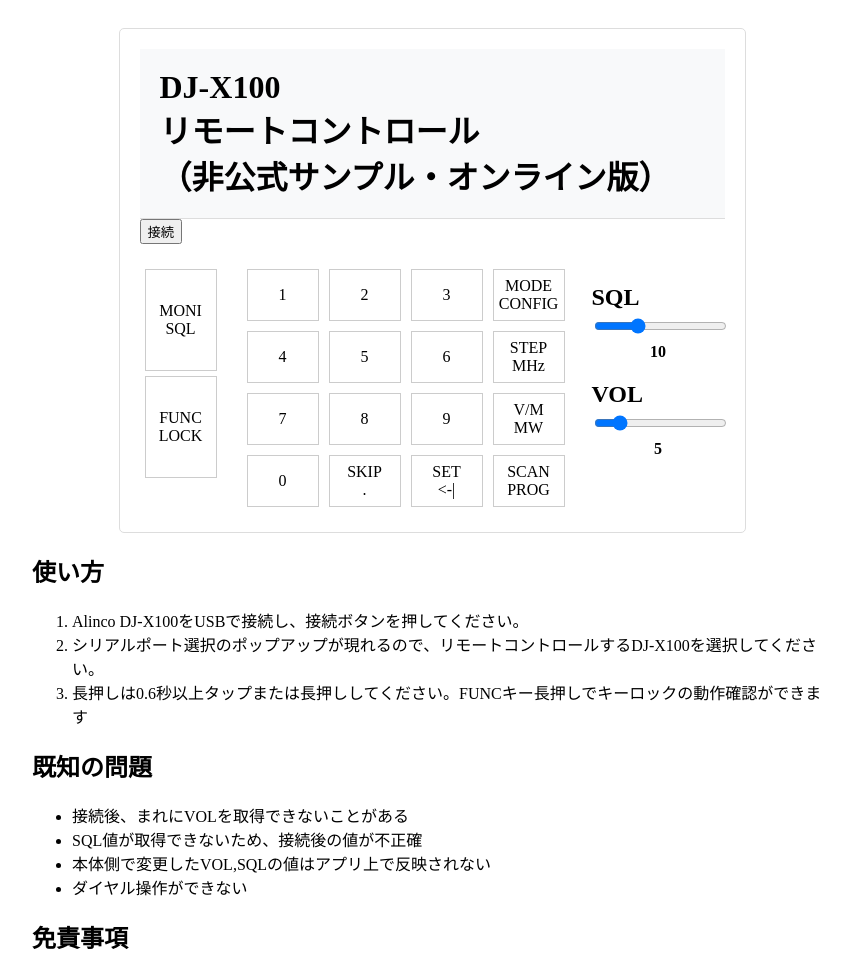
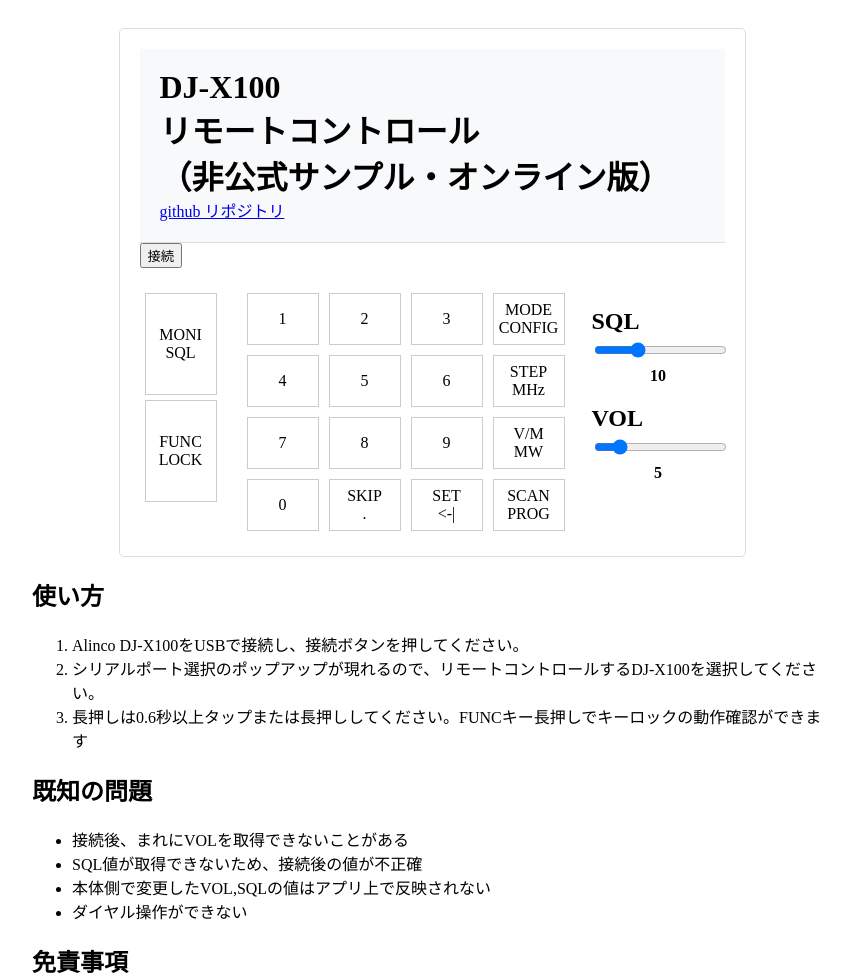
Before and after one commit to musen23872/djx100-remote-web, a plain HTML site: page index.html in a window 1280 px wide. Shown: the top 973 px of the page, without its empty margins (208-1057 px from the left). Drawn offline with nearby package versions, Linux system fonts and the light colour scheme.

Commit message:
Add repository link

```diff
--- a/index.html
+++ b/index.html
@@ -11,6 +11,7 @@
         <div class="panel">
             <div class="title-panel">
                 <h1 class="title">DJ-X100<br>リモートコントロール<br>（非公式サンプル・オンライン版）</h1>
+                <span><a href="https://github.com/musen23872/djx100-remote-web">github リポジトリ</a></span>
             </div>
             <button class="connect-button" @click="toggleConnection">
                 {{ isConnected ? "切断" : "接続" }}
```
